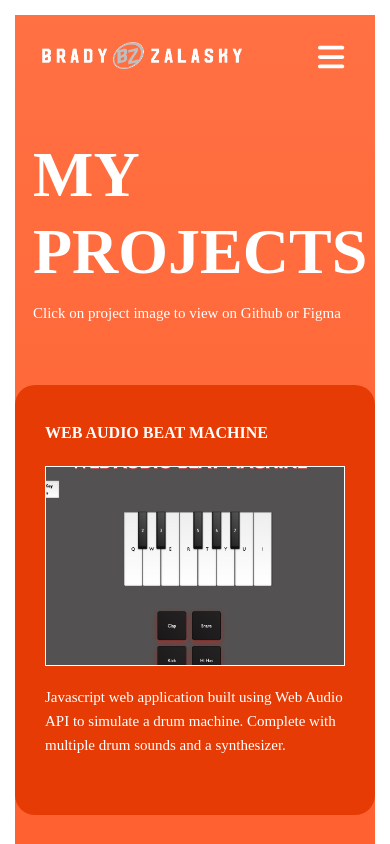
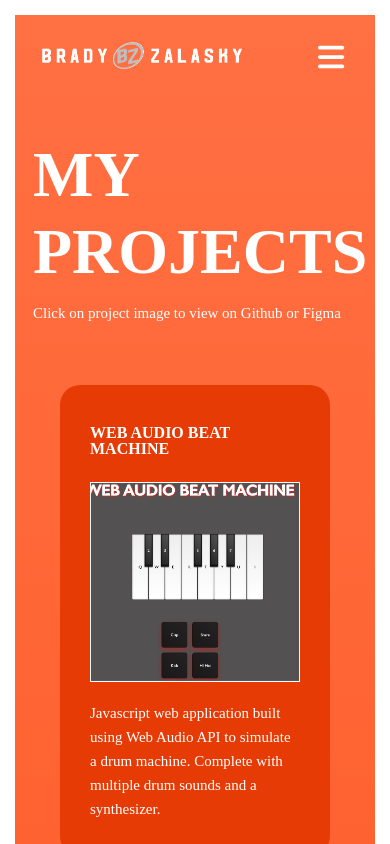
Before and after one commit to bazalasky/vue-portfolio, a Vue app: page /projects in a window 390 px wide. Shown: the top 844 px of the page. Built offline with nearby package versions, Linux system fonts and the light colour scheme; a web font is replaced by a local one.

Commit message:
adjust project styles on mobile

```diff
--- a/src/views/ProjectsView.vue
+++ b/src/views/ProjectsView.vue
@@ -3,7 +3,7 @@
         <h2 class="section-title">MY PROJECTS</h2>
         <p class="project-blurb">Click on project image to view on Github or Figma</p>
         <div class="projects">
-            <a href="https://github.com/bazalasky/WebAudioBeatMachine"></a><div class="project">
+            <div class="project">
                 <h5>WEB AUDIO BEAT MACHINE</h5>
                 <div class="project-img">
                     <a href="https://github.com/bazalasky/WebAudioBeatMachine"><img src="../assets/beatmachine.jpeg" alt="Beat Machine"></a>
@@ -121,9 +121,18 @@
             margin: 0 1em 0 1em;
         }
 
+        .project {
+            width: 90%;
+        }
+
+        .project-img img{
+            width: 100%;
+        }
+
         .project-text {
             visibility: visible;
-            height: 100px;
+            height: 125px;
+            width: 100%;
         }
     }
 
```
